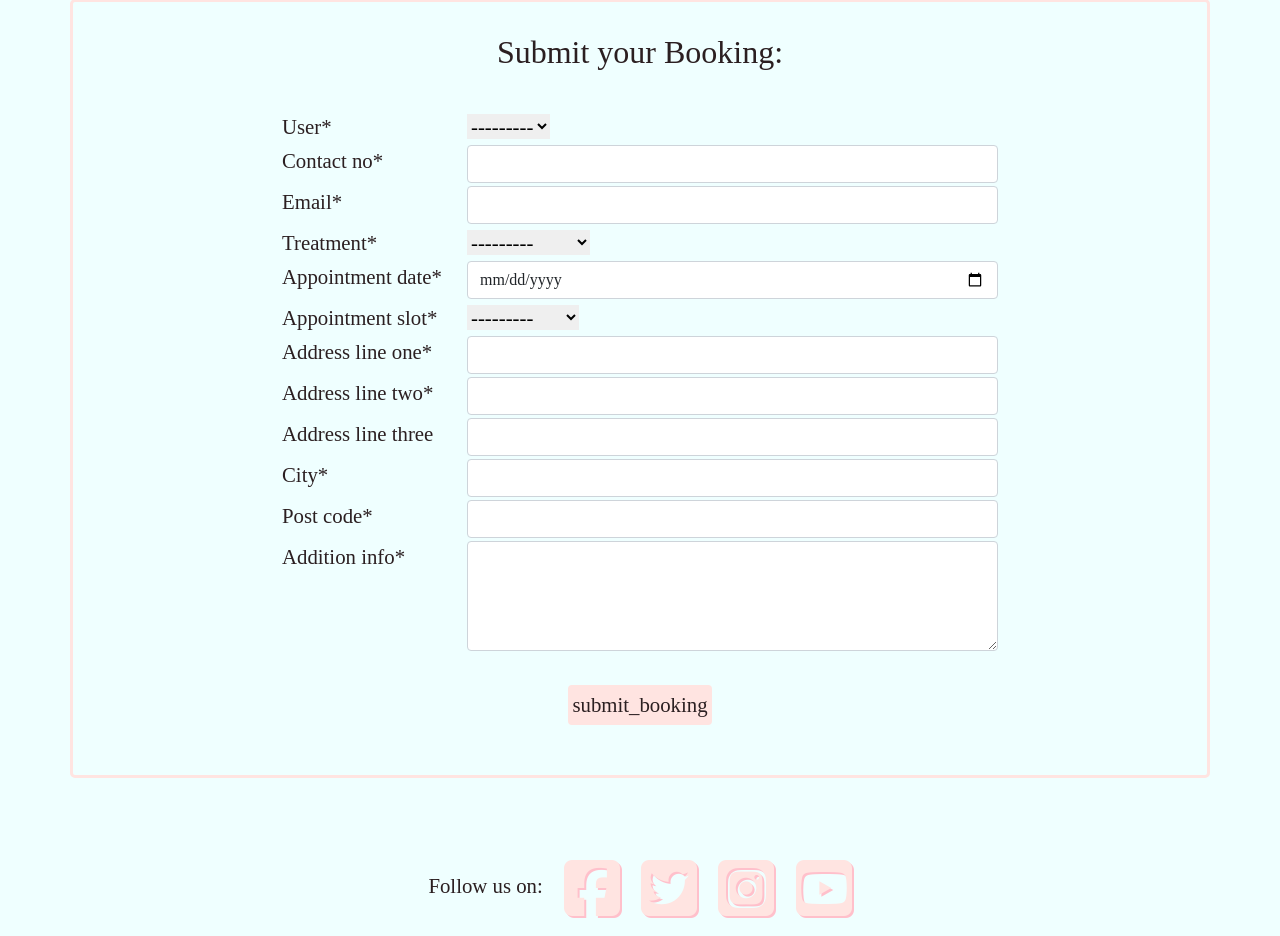
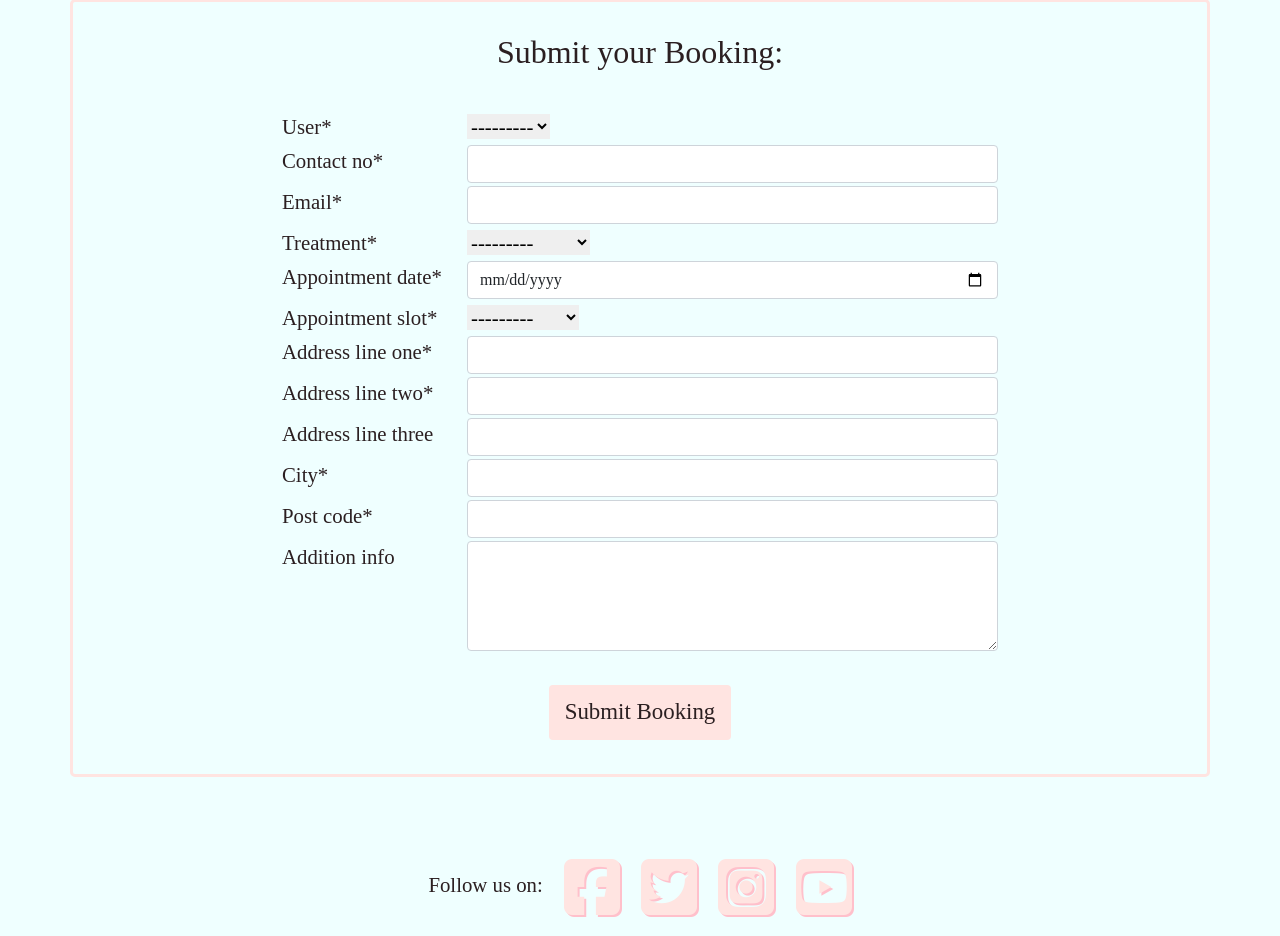
Before and after one commit to GrantWils23/Portfolio-Project-4--Full-Stack-Toolkit, a Django app: page /add_booking in a window 1280 px wide. Shown: the part 283-1219 px from the top of the page. Run offline with Django 3.2, Linux system fonts and the light colour scheme; some libraries are stand-ins or nearby versions.

Commit message:
get the Database working again correctly and be able to create bookings

```diff
--- a/booking/forms.py
+++ b/booking/forms.py
@@ -10,7 +10,7 @@ class DateInput(forms.DateInput):
     input_type = 'date'
 
 class BookingForm(ModelForm):
-    addition_info = forms.CharField(widget=forms.Textarea(attrs={'rows': 4}))
+    addition_info = forms.CharField(required=False, widget=forms.Textarea(attrs={'rows': 4}))
     # appointment_date = forms.DateField(widget=DateInput)
     appointment_date = forms.DateField(widget=DateInput(attrs={"class": "form-control datepicker validate"}))
 
@@ -26,26 +26,18 @@ class BookingForm(ModelForm):
     @property
     def helper(self):
         helper = FormHelper()
-        helper.layout = Layout(
-            # Field('User'),
-            # Field('contact_no'),
-            # Field('email'),
-            # Field('treatment'),
-            # Field('appointment_date'),
-            # Field('appointment_slot'),
-            # Field('address_line_one'),
-            # Field('address_line_two'),
-            # Field('address_line_three'),
-            # Field('city'),
-            # Field('post_code'),
-            # Field('addition_info'),
-            # Submit('submit', 'Submit your Booking', css_class='pag-page-btn')
-        )
+        helper.layout = Layout()
         for field in self.Meta().fields:
             helper.layout.append(
                 Field(field, wrapper_class='row')
             )
-        # helper.layout.append(Submit('submit', 'Submit your Booking', css_class='pag-page-btn'))
         helper.field_class = 'col-sm-9'
         helper.label_class = 'col-sm-3'
+        helper.layout.append(HTML('<br>'))
+        helper.layout.append(HTML('<div class="col-sm-12 form-group">'))
+        helper.layout.append(HTML('<div class="text-center">'))
+        helper.layout.append(Submit('submit', 'Submit Booking', css_class='pag-page-btn center-button'))
+        helper.layout.append(HTML('</div>'))
+        helper.layout.append(HTML('</div>'))
+
         return helper
--- a/booking/views.py
+++ b/booking/views.py
@@ -15,8 +15,10 @@ class Home(TemplateView):
 class Gallery(TemplateView):
     template_name = 'gallery.html'
 
+
 class Services(TemplateView):
-    template_name ='services.html'
+    template_name = 'services.html'
+
 
 class ListBookings(ListView):
     model = Booking()
--- a/static/css/style.css
+++ b/static/css/style.css
@@ -136,7 +136,17 @@ footer .fab {
 .pag-page-btn:hover {
   background-color: mistyrose;
   border: 4px pink solid;
+  color: #2b1f21;
 }
+
+.center-button {
+  font-size: 1.1em;
+}
+
+.btn:focus {
+  outline: none;
+  box-shadow: none;
+  }
 
 /* index Photo tag styles */
 .text-center img {
@@ -165,14 +175,14 @@ footer .fab {
 }
 
 /* Gallery CSS files */
-#photos {
+.photos {
   clear: both;
   line-height: 0;
   column-count: 1;
   column-gap: 0;
 }
 
-#photos img {
+.photos img {
   width: 100%;
   border: 8px mistyrose solid;
   border-radius: 8px;
--- a/templates/booking_form.html
+++ b/templates/booking_form.html
@@ -30,12 +30,6 @@
                     {% crispy form %}
                     <!-- {{ form.user }} -->
                     <br>
-                    <div class="justify-center-content text-center">
-                        <p>
-                            <input type="submit" value="submit_booking" class="pag-page-btn">
-                        </p>
-                    </div>
-                    <br>
                 </form>
             </div>
             <div class="col-sm-2"></div>
--- a/templates/gallery.html
+++ b/templates/gallery.html
@@ -27,7 +27,7 @@
 <div class="container">
     <div class="row">
         <div class="col-1"></div>
-        <div class="col-sm-10" id="photos">
+        <div class="col-sm-10 photos">
             <div class="relative-tag">
                 <img src="../static/images/IMG_9907.jpg" alt="Wedding hair and make-up">
                 <div class="bottomright"><span>"Wedding make-up and Hair"</span></div>
```
Also changed, not shown: templates/services.html (+14 -12 lines).
